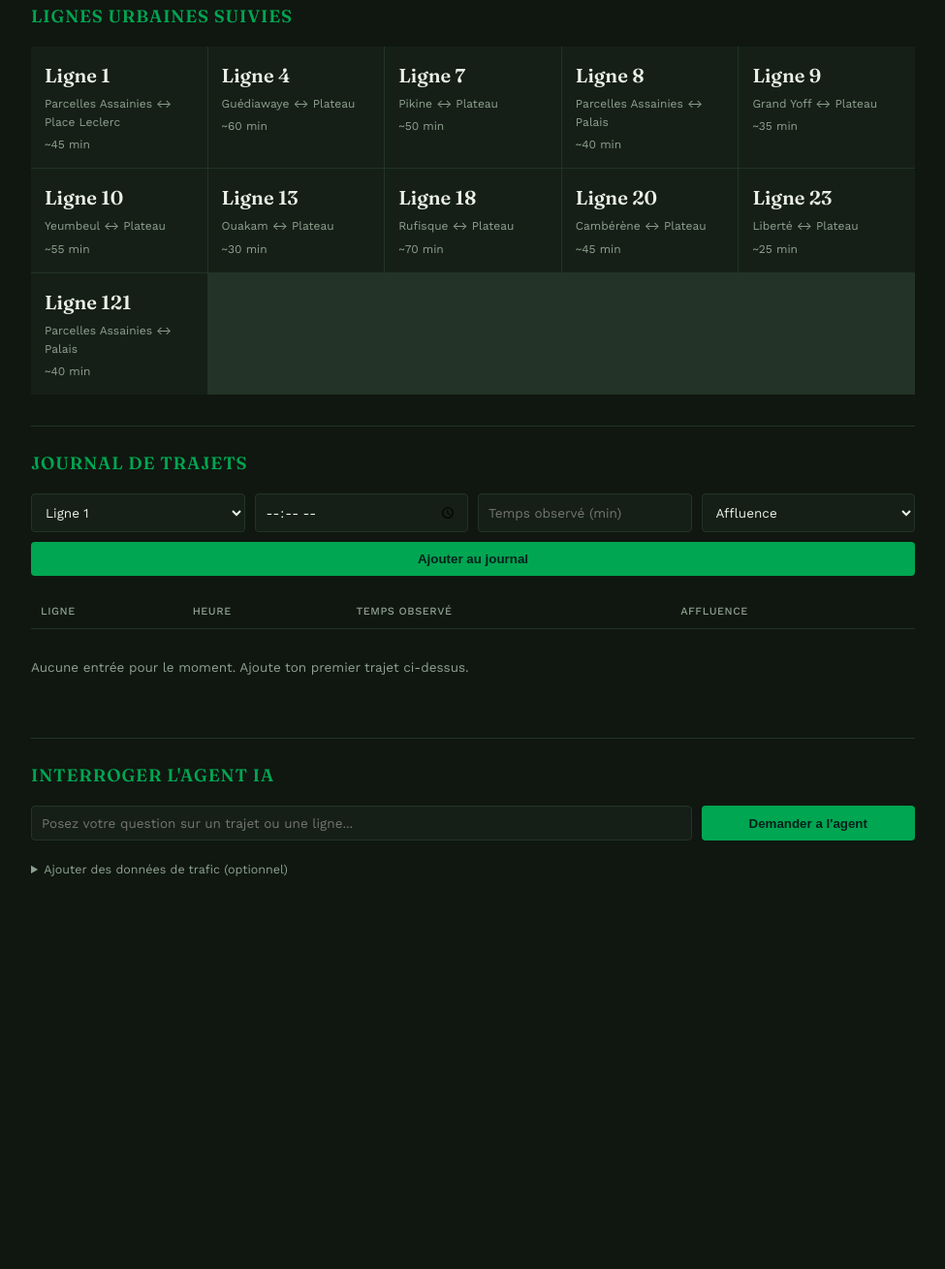
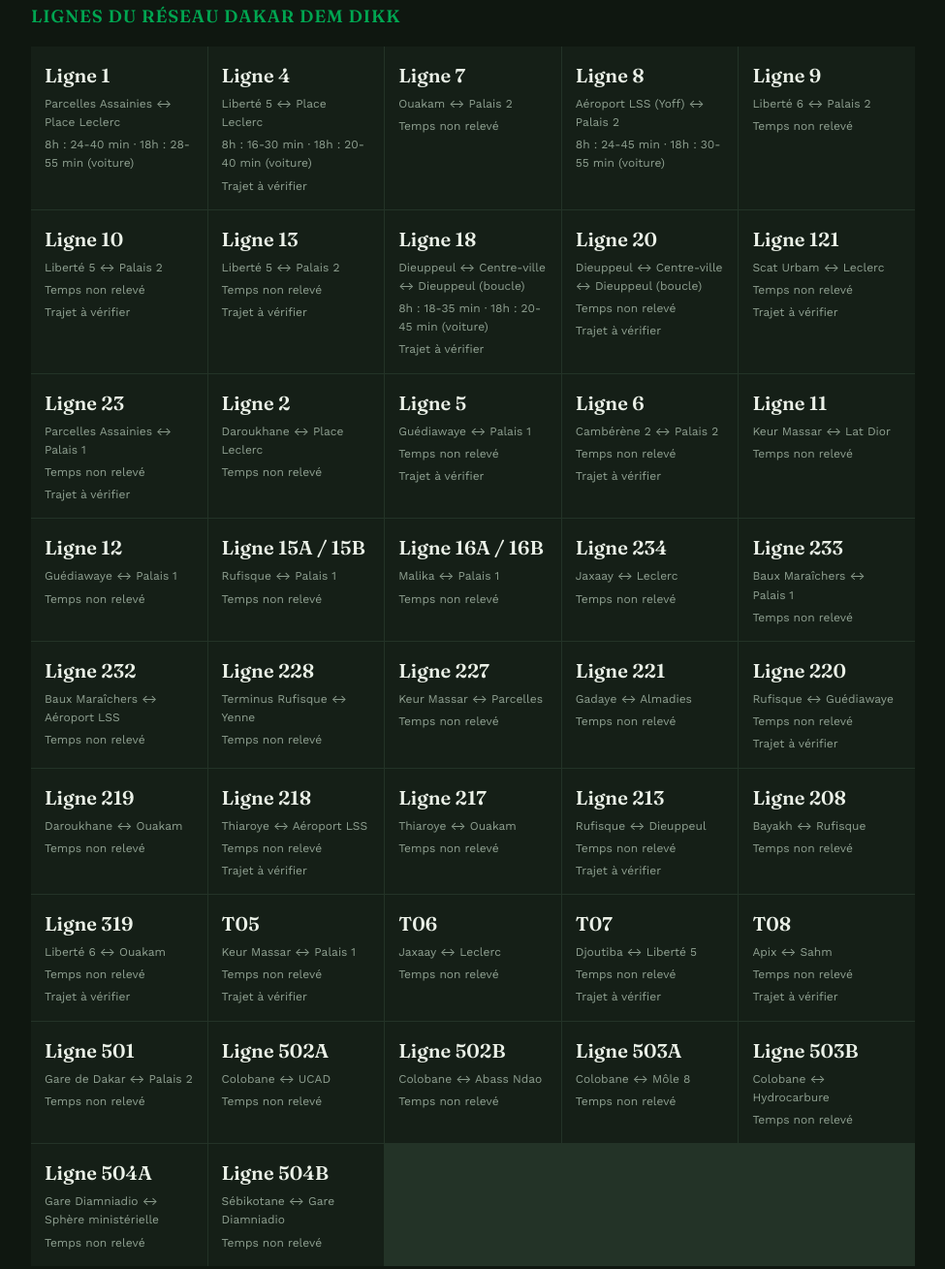
Before and after one commit to BaMoustapha/GET409-UrbanFlow, a website: page claude-lab/urbanflow-app/public/index.html in a window 1280 px wide. Shown: the part 774-2083 px from the top of the page at 97% size, without its empty margins (152-1127 px from the left). Before the commit the page ends 1741 px from the top, so only its background shows below. Drawn offline with nearby package versions, Linux system fonts and the light colour scheme; grey boxes are pictures that could not be loaded.

Commit message:
app: page Lignes depuis lignes.json (donnees reelles, sans invention)

```diff
--- a/claude-lab/urbanflow-app/public/index.html
+++ b/claude-lab/urbanflow-app/public/index.html
@@ -78,7 +78,7 @@
   </section>
 
   <section>
-    <h2>Lignes urbaines suivies</h2>
+    <h2>Lignes du réseau Dakar Dem Dikk</h2>
     <div class="lignes-grid" id="lignes"></div>
   </section>
 
@@ -117,30 +117,19 @@
 
 <script src="https://unpkg.com/leaflet@1.9.4/dist/leaflet.js"></script>
 <script>
-const LIGNES_DDD = [
-  {n:"1", zone:"Parcelles Assainies ↔ Place Leclerc", temps:45},
-  {n:"4", zone:"Guédiawaye ↔ Plateau", temps:60},
-  {n:"7", zone:"Pikine ↔ Plateau", temps:50},
-  {n:"8", zone:"Parcelles Assainies ↔ Palais", temps:40},
-  {n:"9", zone:"Grand Yoff ↔ Plateau", temps:35},
-  {n:"10", zone:"Yeumbeul ↔ Plateau", temps:55},
-  {n:"13", zone:"Ouakam ↔ Plateau", temps:30},
-  {n:"18", zone:"Rufisque ↔ Plateau", temps:70},
-  {n:"20", zone:"Cambérène ↔ Plateau", temps:45},
-  {n:"23", zone:"Liberté ↔ Plateau", temps:25},
-  {n:"121", zone:"Parcelles Assainies ↔ Palais", temps:40},
-];
-
 const grid = document.getElementById('lignes');
 const select = document.getElementById('f-ligne');
-LIGNES_DDD.forEach(l => {
-  const d = document.createElement('div');
-  d.innerHTML = `<b>Ligne ${l.n}</b><span>${l.zone}</span><span>~${l.temps} min</span>`;
-  grid.appendChild(d);
-  const opt = document.createElement('option');
-  opt.value = l.n; opt.textContent = `Ligne ${l.n}`;
-  select.appendChild(opt);
-});
+fetch('lignes.json').then(r => r.json()).then(LIGNES => {
+  LIGNES.forEach(l => {
+    const d = document.createElement('div');
+    const temps = l.t8 ? `8h : ${l.t8} · 18h : ${l.t18} (voiture)` : 'Temps non relevé';
+    d.innerHTML = `<b>${/^\d/.test(l.n) ? 'Ligne ' : ''}${l.n}</b><span>${l.trajet}</span><span>${temps}</span>` + (l.verif ? '<span>Trajet à vérifier</span>' : '');
+    grid.appendChild(d);
+    const opt = document.createElement('option');
+    opt.value = l.n; opt.textContent = (/^\d/.test(l.n) ? 'Ligne ' : '') + l.n;
+    select.appendChild(opt);
+  });
+}).catch(() => { grid.textContent = 'Liste des lignes indisponible.'; });
 
 const KEY = 'urbanflow_journal';
 function load(){ try{ return JSON.parse(localStorage.getItem(KEY)) || []; } catch(e){ return []; } }
--- /dev/null
+++ b/claude-lab/urbanflow-app/public/lignes.json
@@ -0,0 +1,338 @@
+[
+ {
+  "n": "1",
+  "cat": "urbain",
+  "trajet": "Parcelles Assainies ↔ Place Leclerc",
+  "t8": "24-40 min",
+  "t18": "28-55 min",
+  "verif": false
+ },
+ {
+  "n": "4",
+  "cat": "urbain",
+  "trajet": "Liberté 5 ↔ Place Leclerc",
+  "t8": "16-30 min",
+  "t18": "20-40 min",
+  "verif": true
+ },
+ {
+  "n": "7",
+  "cat": "urbain",
+  "trajet": "Ouakam ↔ Palais 2",
+  "t8": "",
+  "t18": "",
+  "verif": false
+ },
+ {
+  "n": "8",
+  "cat": "urbain",
+  "trajet": "Aéroport LSS (Yoff) ↔ Palais 2",
+  "t8": "24-45 min",
+  "t18": "30-55 min",
+  "verif": false
+ },
+ {
+  "n": "9",
+  "cat": "urbain",
+  "trajet": "Liberté 6 ↔ Palais 2",
+  "t8": "",
+  "t18": "",
+  "verif": false
+ },
+ {
+  "n": "10",
+  "cat": "urbain",
+  "trajet": "Liberté 5 ↔ Palais 2",
+  "t8": "",
+  "t18": "",
+  "verif": true
+ },
+ {
+  "n": "13",
+  "cat": "urbain",
+  "trajet": "Liberté 5 ↔ Palais 2",
+  "t8": "",
+  "t18": "",
+  "verif": true
+ },
+ {
+  "n": "18",
+  "cat": "urbain",
+  "trajet": "Dieuppeul ↔ Centre-ville ↔ Dieuppeul (boucle)",
+  "t8": "18-35 min",
+  "t18": "20-45 min",
+  "verif": true
+ },
+ {
+  "n": "20",
+  "cat": "urbain",
+  "trajet": "Dieuppeul ↔ Centre-ville ↔ Dieuppeul (boucle)",
+  "t8": "",
+  "t18": "",
+  "verif": true
+ },
+ {
+  "n": "121",
+  "cat": "urbain",
+  "trajet": "Scat Urbam ↔ Leclerc",
+  "t8": "",
+  "t18": "",
+  "verif": true
+ },
+ {
+  "n": "23",
+  "cat": "urbain",
+  "trajet": "Parcelles Assainies ↔ Palais 1",
+  "t8": "",
+  "t18": "",
+  "verif": true
+ },
+ {
+  "n": "2",
+  "cat": "banlieue",
+  "trajet": "Daroukhane ↔ Place Leclerc",
+  "t8": "",
+  "t18": "",
+  "verif": false
+ },
+ {
+  "n": "5",
+  "cat": "banlieue",
+  "trajet": "Guédiawaye ↔ Palais 1",
+  "t8": "",
+  "t18": "",
+  "verif": true
+ },
+ {
+  "n": "6",
+  "cat": "banlieue",
+  "trajet": "Cambérène 2 ↔ Palais 2",
+  "t8": "",
+  "t18": "",
+  "verif": true
+ },
+ {
+  "n": "11",
+  "cat": "banlieue",
+  "trajet": "Keur Massar ↔ Lat Dior",
+  "t8": "",
+  "t18": "",
+  "verif": false
+ },
+ {
+  "n": "12",
+  "cat": "banlieue",
+  "trajet": "Guédiawaye ↔ Palais 1",
+  "t8": "",
+  "t18": "",
+  "verif": false
+ },
+ {
+  "n": "15A / 15B",
+  "cat": "banlieue",
+  "trajet": "Rufisque ↔ Palais 1",
+  "t8": "",
+  "t18": "",
+  "verif": false
+ },
+ {
+  "n": "16A / 16B",
+  "cat": "banlieue",
+  "trajet": "Malika ↔ Palais 1",
+  "t8": "",
+  "t18": "",
+  "verif": false
+ },
+ {
+  "n": "234",
+  "cat": "banlieue",
+  "trajet": "Jaxaay ↔ Leclerc",
+  "t8": "",
+  "t18": "",
+  "verif": false
+ },
+ {
+  "n": "233",
+  "cat": "banlieue",
+  "trajet": "Baux Maraîchers ↔ Palais 1",
+  "t8": "",
+  "t18": "",
+  "verif": false
+ },
+ {
+  "n": "232",
+  "cat": "banlieue",
+  "trajet": "Baux Maraîchers ↔ Aéroport LSS",
+  "t8": "",
+  "t18": "",
+  "verif": false
+ },
+ {
+  "n": "228",
+  "cat": "banlieue",
+  "trajet": "Terminus Rufisque ↔ Yenne",
+  "t8": "",
+  "t18": "",
+  "verif": false
+ },
+ {
+  "n": "227",
+  "cat": "banlieue",
+  "trajet": "Keur Massar ↔ Parcelles",
+  "t8": "",
+  "t18": "",
+  "verif": false
+ },
+ {
+  "n": "221",
+  "cat": "banlieue",
+  "trajet": "Gadaye ↔ Almadies",
+  "t8": "",
+  "t18": "",
+  "verif": false
+ },
+ {
+  "n": "220",
+  "cat": "banlieue",
+  "trajet": "Rufisque ↔ Guédiawaye",
+  "t8": "",
+  "t18": "",
+  "verif": true
+ },
+ {
+  "n": "219",
+  "cat": "banlieue",
+  "trajet": "Daroukhane ↔ Ouakam",
+  "t8": "",
+  "t18": "",
+  "verif": false
+ },
+ {
+  "n": "218",
+  "cat": "banlieue",
+  "trajet": "Thiaroye ↔ Aéroport LSS",
+  "t8": "",
+  "t18": "",
+  "verif": true
+ },
+ {
+  "n": "217",
+  "cat": "banlieue",
+  "trajet": "Thiaroye ↔ Ouakam",
+  "t8": "",
+  "t18": "",
+  "verif": false
+ },
+ {
+  "n": "213",
+  "cat": "banlieue",
+  "trajet": "Rufisque ↔ Dieuppeul",
+  "t8": "",
+  "t18": "",
+  "verif": true
+ },
+ {
+  "n": "208",
+  "cat": "banlieue",
+  "trajet": "Bayakh ↔ Rufisque",
+  "t8": "",
+  "t18": "",
+  "verif": false
+ },
+ {
+  "n": "319",
+  "cat": "urbain (captures appli)",
+  "trajet": "Liberté 6 ↔ Ouakam",
+  "t8": "",
+  "t18": "",
+  "verif": true
+ },
+ {
+  "n": "T05",
+  "cat": "TAF TAF (captures appli)",
+  "trajet": "Keur Massar ↔ Palais 1",
+  "t8": "",
+  "t18": "",
+  "verif": true
+ },
+ {
+  "n": "T06",
+  "cat": "TAF TAF (captures appli)",
+  "trajet": "Jaxaay ↔ Leclerc",
+  "t8": "",
+  "t18": "",
+  "verif": false
+ },
+ {
+  "n": "T07",
+  "cat": "TAF TAF",
+  "trajet": "Djoutiba ↔ Liberté 5",
+  "t8": "",
+  "t18": "",
+  "verif": true
+ },
+ {
+  "n": "T08",
+  "cat": "TAF TAF",
+  "trajet": "Apix ↔ Sahm",
+  "t8": "",
+  "t18": "",
+  "verif": true
+ },
+ {
+  "n": "501",
+  "cat": "TER (rabattement)",
+  "trajet": "Gare de Dakar ↔ Palais 2",
+  "t8": "",
+  "t18": "",
+  "verif": false
+ },
+ {
+  "n": "502A",
+  "cat": "TER (rabattement)",
+  "trajet": "Colobane ↔ UCAD",
+  "t8": "",
+  "t18": "",
+  "verif": false
+ },
+ {
+  "n": "502B",
+  "cat": "TER (rabattement)",
+  "trajet": "Colobane ↔ Abass Ndao",
+  "t8": "",
+  "t18": "",
+  "verif": false
+ },
+ {
+  "n": "503A",
+  "cat": "TER (rabattement)",
+  "trajet": "Colobane ↔ Môle 8",
+  "t8": "",
+  "t18": "",
+  "verif": false
+ },
+ {
+  "n": "503B",
+  "cat": "TER (rabattement)",
+  "trajet": "Colobane ↔ Hydrocarbure",
+  "t8": "",
+  "t18": "",
+  "verif": false
+ },
+ {
+  "n": "504A",
+  "cat": "TER (rabattement)",
+  "trajet": "Gare Diamniadio ↔ Sphère ministérielle",
+  "t8": "",
+  "t18": "",
+  "verif": false
+ },
+ {
+  "n": "504B",
+  "cat": "TER (rabattement)",
+  "trajet": "Sébikotane ↔ Gare Diamniadio",
+  "t8": "",
+  "t18": "",
+  "verif": false
+ }
+]
```
